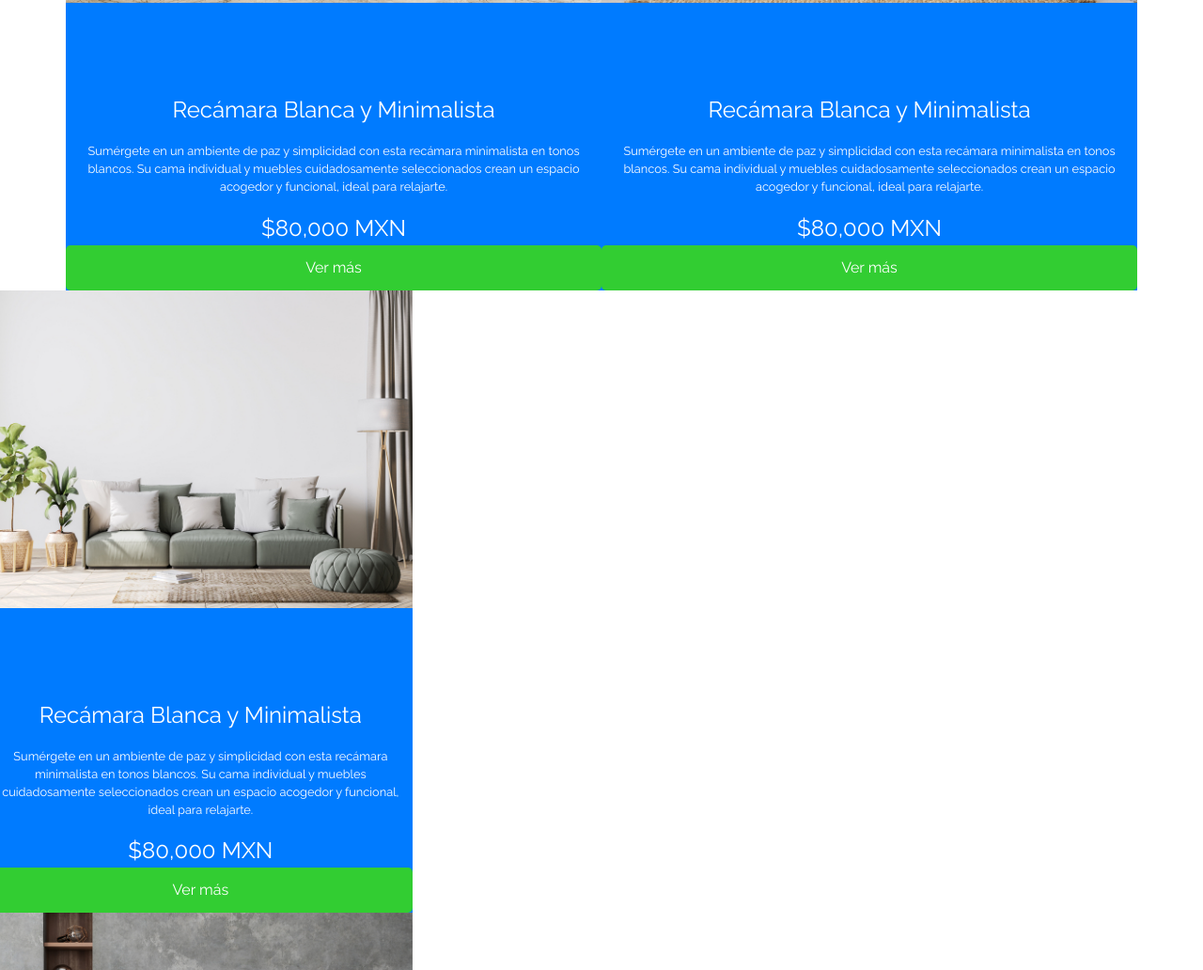
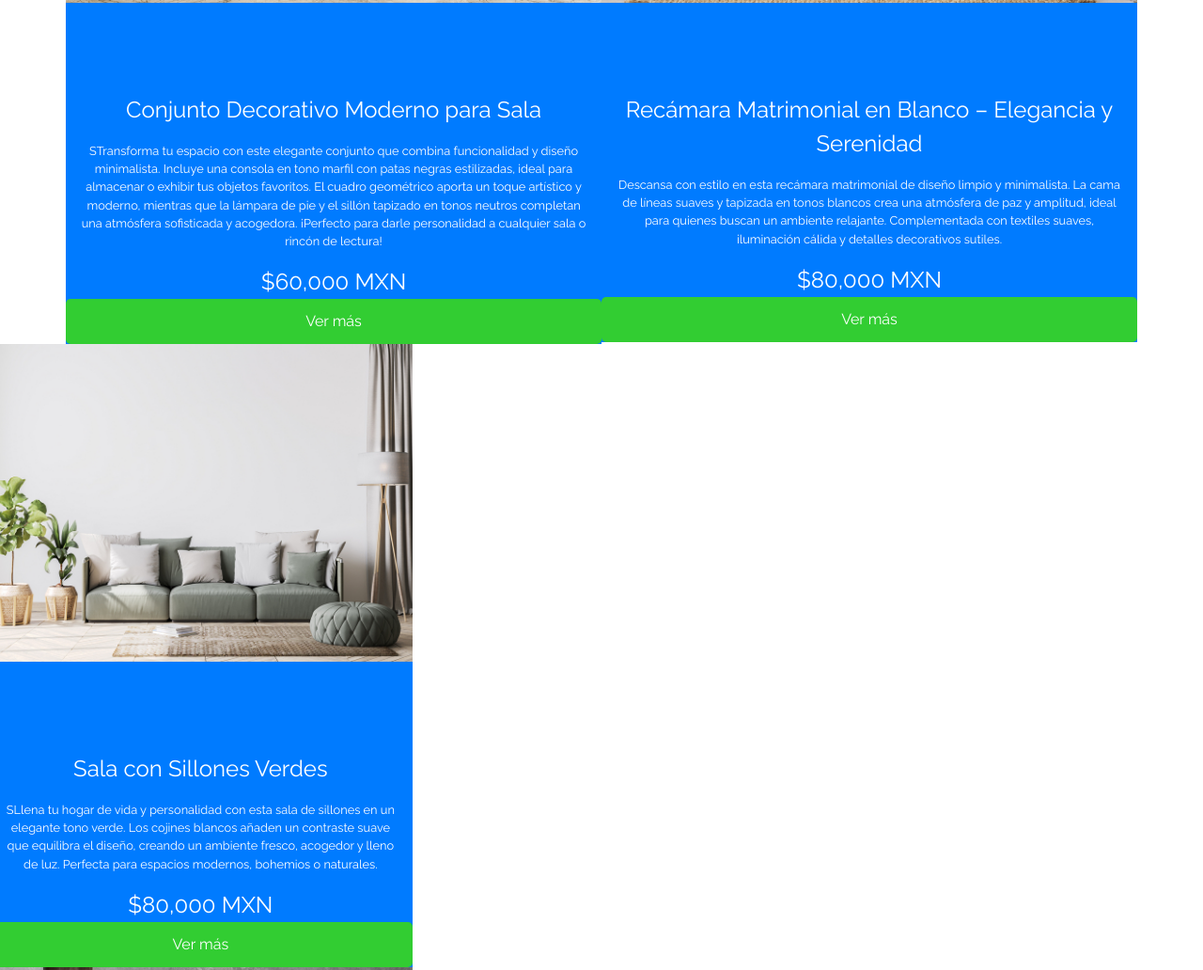
Before and after one commit to Bianca2396/FrontEndFundamentals, a plain HTML site: page index.html in a window 1280 px wide. Shown: the part 1419-2451 px from the top of the page at 94% size. Drawn offline with nearby package versions, Linux system fonts and the light colour scheme.

Commit message:
Proyecto final 17 de mayo 2025

```diff
--- a/index.html
+++ b/index.html
@@ -87,12 +87,9 @@
         </div>
 
         <div class="row producto-2 info-producto">
-          <div class="titulo-producto">Recámara Blanca y Minimalista</div>
-          <div class="descripcion-producto">Sumérgete en un ambiente de paz y simplicidad con esta recámara minimalista
-            en
-            tonos blancos. Su cama individual y muebles cuidadosamente seleccionados crean un espacio acogedor y
-            funcional, ideal para relajarte.</div>
-          <div class="precio-producto">$80,000 MXN</div>
+          <div class="titulo-producto">Conjunto Decorativo Moderno para Sala</div>
+          <div class="descripcion-producto">STransforma tu espacio con este elegante conjunto que combina funcionalidad y diseño minimalista. Incluye una consola en tono marfil con patas negras estilizadas, ideal para almacenar o exhibir tus objetos favoritos. El cuadro geométrico aporta un toque artístico y moderno, mientras que la lámpara de pie y el sillón tapizado en tonos neutros completan una atmósfera sofisticada y acogedora. ¡Perfecto para darle personalidad a cualquier sala o rincón de lectura!</div>
+          <div class="precio-producto">$60,000 MXN</div>
           <button class="ver-mas">Ver más</button>
         </div>
       </div>
@@ -104,11 +101,8 @@
         </div>
 
         <div class="row producto-3 info-producto">
-          <div class="titulo-producto">Recámara Blanca y Minimalista</div>
-          <div class="descripcion-producto">Sumérgete en un ambiente de paz y simplicidad con esta recámara minimalista
-            en
-            tonos blancos. Su cama individual y muebles cuidadosamente seleccionados crean un espacio acogedor y
-            funcional, ideal para relajarte.</div>
+          <div class="titulo-producto">Recámara Matrimonial en Blanco – Elegancia y Serenidad</div>
+          <div class="descripcion-producto">Descansa con estilo en esta recámara matrimonial de diseño limpio y minimalista. La cama de líneas suaves y tapizada en tonos blancos crea una atmósfera de paz y amplitud, ideal para quienes buscan un ambiente relajante. Complementada con textiles suaves, iluminación cálida y detalles decorativos sutiles.</div>
           <div class="precio-producto">$80,000 MXN</div>
           <button class="ver-mas">Ver más</button>
         </div>
@@ -123,10 +117,8 @@
       </div>
 
       <div class="row producto-4 info-producto">
-        <div class="titulo-producto">Recámara Blanca y Minimalista</div>
-        <div class="descripcion-producto">Sumérgete en un ambiente de paz y simplicidad con esta recámara minimalista en
-          tonos blancos. Su cama individual y muebles cuidadosamente seleccionados crean un espacio acogedor y
-          funcional, ideal para relajarte.</div>
+        <div class="titulo-producto">Sala con Sillones Verdes</div>
+        <div class="descripcion-producto">SLlena tu hogar de vida y personalidad con esta sala de sillones en un elegante tono verde. Los cojines blancos añaden un contraste suave que equilibra el diseño, creando un ambiente fresco, acogedor y lleno de luz. Perfecta para espacios modernos, bohemios o naturales.</div>
         <div class="precio-producto">$80,000 MXN</div>
         <button class="ver-mas">Ver más</button>
       </div>
@@ -140,10 +132,8 @@
       </div>
 
       <div class="row producto-5 info-producto">
-        <div class="titulo-producto">Recámara Blanca y Minimalista</div>
-        <div class="descripcion-producto">Sumérgete en un ambiente de paz y simplicidad con esta recámara minimalista en
-          tonos blancos. Su cama individual y muebles cuidadosamente seleccionados crean un espacio acogedor y
-          funcional, ideal para relajarte.</div>
+        <div class="titulo-producto">Salita para Estudio</div>
+        <div class="descripcion-producto">Aprovecha cada rincón con esta encantadora salita diseñada para estudios u oficinas en casa. Con muebles compactos, cómodos y de líneas modernas, es perfecta para leer, tomar un descanso o recibir visitas sin perder funcionalidad. </div>
         <div class="precio-producto">$80,000 MXN</div>
         <button class="ver-mas">Ver más</button>
       </div>
@@ -155,10 +145,8 @@
       </div>
 
       <div class="row producto-6 info-producto">
-        <div class="titulo-producto">Recámara Blanca y Minimalista</div>
-        <div class="descripcion-producto">Sumérgete en un ambiente de paz y simplicidad con esta recámara minimalista en
-          tonos blancos. Su cama individual y muebles cuidadosamente seleccionados crean un espacio acogedor y
-          funcional, ideal para relajarte.</div>
+        <div class="titulo-producto">Luminosidad y Elegancia Atemporal</div>
+        <div class="descripcion-producto">SCrea un ambiente sofisticado y sereno con esta sala en tonos blancos, perfecta para quienes valoran la armonía y la luz natural. Su diseño minimalista aporta amplitud visual, mientras que los detalles sutiles elevan el estilo sin recargar el espacio. Ideal para interiores modernos, nórdicos o contemporáneos que buscan frescura, calma y elegancia en cada rincón.</div>
         <div class="precio-producto">$80,000 MXN</div>
         <button class="ver-mas">Ver más</button>
       </div>
```
